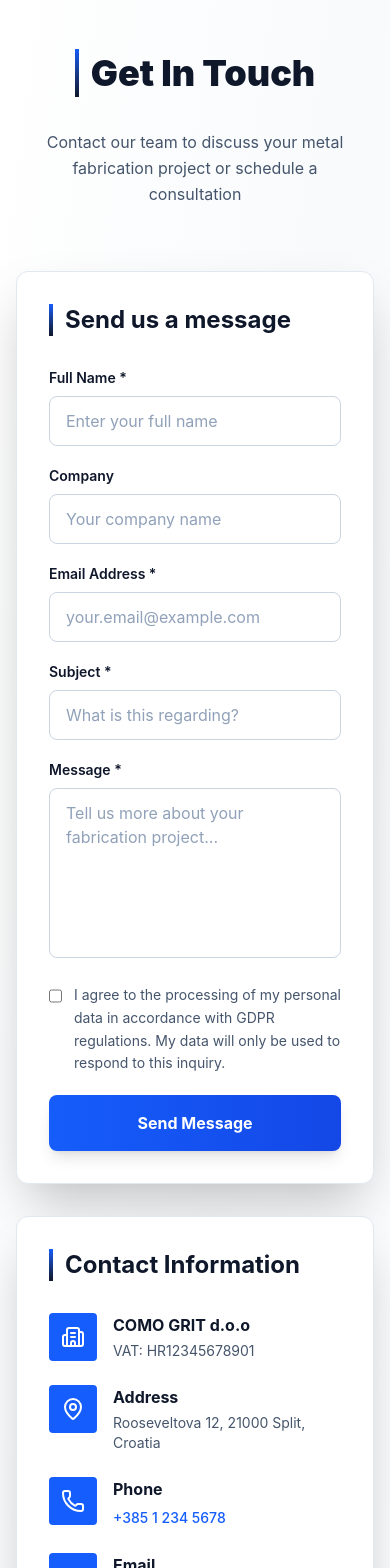
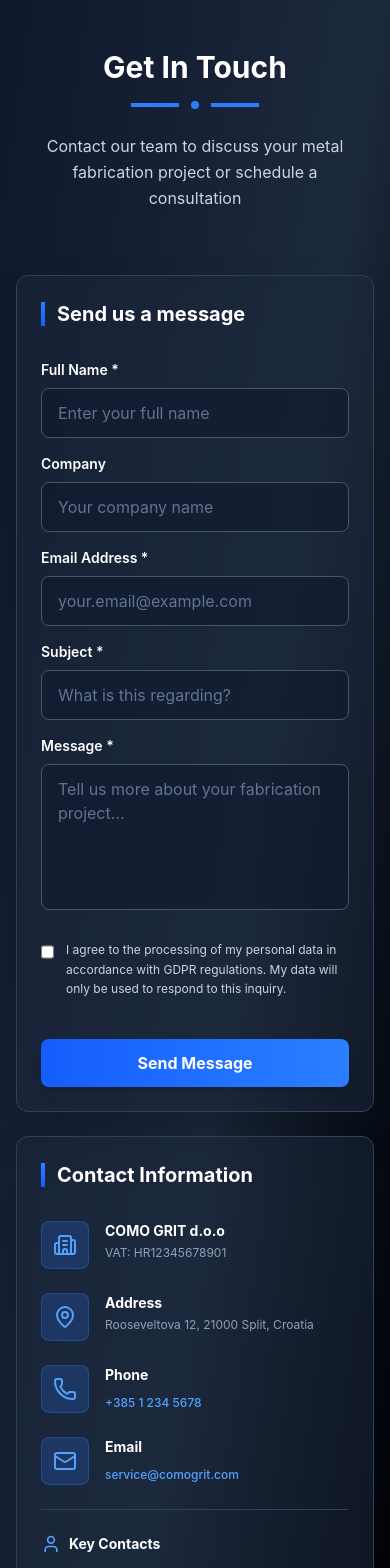
Before and after one commit to 50centash/como-grit-3, a React (Vite) app: page /Contact in a window 390 px wide. Shown: the part 160-1728 px from the top of the page. Built offline with nearby package versions, Linux system fonts and the light colour scheme.

Commit message:
commit 2#

```diff
--- a/src/pages/ContactUs.jsx
+++ b/src/pages/ContactUs.jsx
@@ -1,5 +1,5 @@
 import { useState } from 'react';
-import { Phone, Mail, MapPin, Building2, User } from 'lucide-react';
+import { Phone, Mail, MapPin, Building2, User, CircleCheck as CheckCircle2 } from 'lucide-react';
 
 export default function ContactUs() {
   const [formData, setFormData] = useState({
@@ -54,39 +54,42 @@ export default function ContactUs() {
   };
 
   return (
-    <div className="min-h-screen bg-gradient-to-br from-white via-slate-50 to-white">
+    <div className="min-h-screen bg-gradient-to-br from-slate-900 via-slate-800 to-black">
       <div className="pt-20">
         <div className="max-w-7xl mx-auto px-4 sm:px-6 py-12 sm:py-20">
 
           <div className="text-center mb-16 sm:mb-24">
-            <div className="inline-block mb-4">
-              <div className="flex items-center gap-3">
-                <div className="h-12 w-1 bg-gradient-to-b from-blue-600 to-slate-900"></div>
-                <h1 className="text-4xl sm:text-5xl lg:text-6xl font-black text-slate-900">Get In Touch</h1>
-              </div>
+            <h1 className="text-3xl sm:text-4xl lg:text-5xl font-bold text-white mb-4">
+              Get In Touch
+            </h1>
+            <div className="flex items-center justify-center gap-3 mb-6">
+              <div className="h-1 w-12 bg-blue-500"></div>
+              <div className="w-2 h-2 bg-blue-500 rounded-full"></div>
+              <div className="h-1 w-12 bg-blue-500"></div>
             </div>
-            <p className="text-base sm:text-lg text-slate-600 max-w-2xl mx-auto leading-relaxed px-4 mt-4">
+            <p className="text-base sm:text-lg text-slate-300 max-w-2xl mx-auto leading-relaxed px-4">
               Contact our team to discuss your metal fabrication project or schedule a consultation
             </p>
           </div>
 
-          <div className="grid lg:grid-cols-2 gap-8 mb-16">
+          <div className="grid lg:grid-cols-2 gap-6 sm:gap-8 mb-16">
 
-            <div className="bg-white rounded-xl shadow-2xl p-8 border border-slate-200 hover:shadow-2xl hover:border-blue-600 transition-all duration-300">
-              <h2 className="text-2xl font-bold text-slate-900 mb-8 flex items-center gap-3">
-                <div className="w-1 h-8 bg-gradient-to-b from-blue-600 to-slate-900"></div>
+            <div className="bg-slate-800/50 backdrop-blur-sm rounded-xl shadow-2xl p-6 sm:p-8 border border-slate-700 hover:border-blue-500 transition-all duration-300 hover:shadow-2xl hover:shadow-blue-500/20">
+              <h2 className="text-xl sm:text-2xl font-bold text-white mb-8 flex items-center gap-3">
+                <div className="w-1 h-6 bg-gradient-to-b from-blue-500 to-blue-600"></div>
                 Send us a message
               </h2>
 
               {submitted ? (
-                <div className="bg-green-50 border-2 border-green-500 rounded-lg p-8 text-center">
-                  <h3 className="text-2xl font-bold text-green-800 mb-2">Thank You!</h3>
-                  <p className="text-green-700">We've received your message and will get back to you soon.</p>
+                <div className="bg-emerald-500/10 border-2 border-emerald-500/50 rounded-lg p-8 text-center backdrop-blur-sm">
+                  <CheckCircle2 className="w-12 h-12 text-emerald-400 mx-auto mb-2" />
+                  <h3 className="text-2xl font-bold text-emerald-300 mb-2">Thank You!</h3>
+                  <p className="text-emerald-200">We've received your message and will get back to you soon.</p>
                 </div>
               ) : (
-                <form onSubmit={handleSubmit} className="space-y-5">
+                <form onSubmit={handleSubmit} className="space-y-4">
                   <div>
-                    <label htmlFor="fullName" className="block text-sm font-semibold text-slate-900 mb-2">
+                    <label htmlFor="fullName" className="block text-sm font-semibold text-white mb-2">
                       Full Name *
                     </label>
                     <input
@@ -96,13 +99,13 @@ export default function ContactUs() {
                       required
                       value={formData.fullName}
                       onChange={handleChange}
-                      className="w-full px-4 py-3 border border-slate-300 rounded-lg bg-white text-slate-900 placeholder-slate-400 focus:border-blue-600 focus:ring-2 focus:ring-blue-100 focus:outline-none transition-all"
+                      className="w-full px-4 py-3 border border-slate-600 rounded-lg bg-slate-900/50 text-white placeholder-slate-500 focus:border-blue-500 focus:ring-2 focus:ring-blue-500/30 focus:outline-none transition-all"
                       placeholder="Enter your full name"
                     />
                   </div>
 
                   <div>
-                    <label htmlFor="company" className="block text-sm font-semibold text-slate-900 mb-2">
+                    <label htmlFor="company" className="block text-sm font-semibold text-white mb-2">
                       Company
                     </label>
                     <input
@@ -111,13 +114,13 @@ export default function ContactUs() {
                       name="company"
                       value={formData.company}
                       onChange={handleChange}
-                      className="w-full px-4 py-3 border border-slate-300 rounded-lg bg-white text-slate-900 placeholder-slate-400 focus:border-blue-600 focus:ring-2 focus:ring-blue-100 focus:outline-none transition-all"
+                      className="w-full px-4 py-3 border border-slate-600 rounded-lg bg-slate-900/50 text-white placeholder-slate-500 focus:border-blue-500 focus:ring-2 focus:ring-blue-500/30 focus:outline-none transition-all"
                       placeholder="Your company name"
                     />
                   </div>
 
                   <div>
-                    <label htmlFor="email" className="block text-sm font-semibold text-slate-900 mb-2">
+                    <label htmlFor="email" className="block text-sm font-semibold text-white mb-2">
                       Email Address *
                     </label>
                     <input
@@ -127,13 +130,13 @@ export default function ContactUs() {
                       required
                       value={formData.email}
                       onChange={handleChange}
-                      className="w-full px-4 py-3 border border-slate-300 rounded-lg bg-white text-slate-900 placeholder-slate-400 focus:border-blue-600 focus:ring-2 focus:ring-blue-100 focus:outline-none transition-all"
+                      className="w-full px-4 py-3 border border-slate-600 rounded-lg bg-slate-900/50 text-white placeholder-slate-500 focus:border-blue-500 focus:ring-2 focus:ring-blue-500/30 focus:outline-none transition-all"
                       placeholder="your.email@example.com"
                     />
                   </div>
 
                   <div>
-                    <label htmlFor="subject" className="block text-sm font-semibold text-slate-900 mb-2">
+                    <label htmlFor="subject" className="block text-sm font-semibold text-white mb-2">
                       Subject *
                     </label>
                     <input
@@ -143,38 +146,38 @@ export default function ContactUs() {
                       required
                       value={formData.subject}
                       onChange={handleChange}
-                      className="w-full px-4 py-3 border border-slate-300 rounded-lg bg-white text-slate-900 placeholder-slate-400 focus:border-blue-600 focus:ring-2 focus:ring-blue-100 focus:outline-none transition-all"
+                      className="w-full px-4 py-3 border border-slate-600 rounded-lg bg-slate-900/50 text-white placeholder-slate-500 focus:border-blue-500 focus:ring-2 focus:ring-blue-500/30 focus:outline-none transition-all"
                       placeholder="What is this regarding?"
                     />
                   </div>
 
                   <div>
-                    <label htmlFor="message" className="block text-sm font-semibold text-slate-900 mb-2">
+                    <label htmlFor="message" className="block text-sm font-semibold text-white mb-2">
                       Message *
                     </label>
                     <textarea
                       id="message"
                       name="message"
-                      rows={6}
+                      rows={5}
                       required
                       value={formData.message}
                       onChange={handleChange}
-                      className="w-full px-4 py-3 border border-slate-300 rounded-lg bg-white text-slate-900 placeholder-slate-400 focus:border-blue-600 focus:ring-2 focus:ring-blue-100 focus:outline-none transition-all resize-none"
+                      className="w-full px-4 py-3 border border-slate-600 rounded-lg bg-slate-900/50 text-white placeholder-slate-500 focus:border-blue-500 focus:ring-2 focus:ring-blue-500/30 focus:outline-none transition-all resize-none"
                       placeholder="Tell us more about your fabrication project..."
                     />
                   </div>
 
-                  <div className="flex items-start gap-3">
+                  <div className="flex items-start gap-3 pt-2">
                     <input
                       type="checkbox"
                       id="gdprConsent"
                       name="gdprConsent"
                       checked={formData.gdprConsent}
                       onChange={handleChange}
-                      className="mt-1 w-4 h-4 border-slate-300 bg-white accent-blue-600 cursor-pointer"
+                      className="mt-1 w-4 h-4 border-slate-600 bg-slate-900 accent-blue-500 cursor-pointer"
                       required
                     />
-                    <label htmlFor="gdprConsent" className="text-sm text-slate-600 leading-relaxed cursor-pointer">
+                    <label htmlFor="gdprConsent" className="text-xs sm:text-sm text-slate-300 leading-relaxed cursor-pointer">
                       I agree to the processing of my personal data in accordance with GDPR regulations.
                       My data will only be used to respond to this inquiry.
                     </label>
@@ -182,7 +185,7 @@ export default function ContactUs() {
 
                   <button
                     type="submit"
-                    className="w-full bg-gradient-to-r from-blue-600 to-blue-700 hover:from-blue-700 hover:to-blue-800 text-white px-8 py-4 rounded-lg font-bold transition-all duration-300 shadow-lg hover:shadow-2xl hover:shadow-blue-600/40 active:scale-95"
+                    className="w-full bg-gradient-to-r from-blue-600 to-blue-500 hover:from-blue-500 hover:to-blue-400 text-white px-6 sm:px-8 py-3 sm:py-4 rounded-lg font-bold transition-all duration-300 shadow-lg hover:shadow-xl hover:shadow-blue-500/50 active:scale-95 mt-6"
                   >
                     Send Message
                   </button>
@@ -190,48 +193,46 @@ export default function ContactUs() {
               )}
             </div>
 
-            <div className="bg-white rounded-xl shadow-2xl p-8 border border-slate-200 hover:shadow-2xl hover:border-blue-600 transition-all duration-300">
-              <h2 className="text-2xl font-bold text-slate-900 mb-8 flex items-center gap-3">
-                <div className="w-1 h-8 bg-gradient-to-b from-blue-600 to-slate-900"></div>
+            <div className="bg-slate-800/50 backdrop-blur-sm rounded-xl shadow-2xl p-6 sm:p-8 border border-slate-700 hover:border-blue-500 transition-all duration-300 hover:shadow-2xl hover:shadow-blue-500/20">
+              <h2 className="text-xl sm:text-2xl font-bold text-white mb-8 flex items-center gap-3">
+                <div className="w-1 h-6 bg-gradient-to-b from-blue-500 to-blue-600"></div>
                 Contact Information
               </h2>
 
               <div className="space-y-6">
-                <div>
-                  <div className="flex items-start gap-4">
-                    <div className="flex-shrink-0">
-                      <div className="w-12 h-12 bg-blue-600 rounded flex items-center justify-center">
-                        <Building2 className="w-6 h-6 text-white" />
-                      </div>
+                <div className="flex items-start gap-4">
+                  <div className="flex-shrink-0">
+                    <div className="w-12 h-12 bg-blue-500/20 rounded-lg flex items-center justify-center border border-blue-500/30">
+                      <Building2 className="w-6 h-6 text-blue-400" />
                     </div>
-                    <div>
-                      <h3 className="font-bold text-slate-900 mb-1">{contactInfo.companyName}</h3>
-                      <p className="text-slate-600 text-sm">{contactInfo.registrationNumber}</p>
-                    </div>
+                  </div>
+                  <div>
+                    <h3 className="font-bold text-white mb-1 text-sm sm:text-base">{contactInfo.companyName}</h3>
+                    <p className="text-slate-400 text-xs sm:text-sm">{contactInfo.registrationNumber}</p>
                   </div>
                 </div>
 
                 <div className="flex items-start gap-4">
                   <div className="flex-shrink-0">
-                    <div className="w-12 h-12 bg-blue-600 rounded flex items-center justify-center">
-                      <MapPin className="w-6 h-6 text-white" />
+                    <div className="w-12 h-12 bg-blue-500/20 rounded-lg flex items-center justify-center border border-blue-500/30">
+                      <MapPin className="w-6 h-6 text-blue-400" />
                     </div>
                   </div>
                   <div>
-                    <h3 className="font-bold text-slate-900 mb-1">Address</h3>
-                    <p className="text-slate-600 text-sm">{contactInfo.address}</p>
+                    <h3 className="font-bold text-white mb-1 text-sm sm:text-base">Address</h3>
+                    <p className="text-slate-400 text-xs sm:text-sm">{contactInfo.address}</p>
                   </div>
                 </div>
 
                 <div className="flex items-start gap-4">
                   <div className="flex-shrink-0">
-                    <div className="w-12 h-12 bg-blue-600 rounded flex items-center justify-center">
-                      <Phone className="w-6 h-6 text-white" />
+                    <div className="w-12 h-12 bg-blue-500/20 rounded-lg flex items-center justify-center border border-blue-500/30">
+                      <Phone className="w-6 h-6 text-blue-400" />
                     </div>
                   </div>
                   <div>
-                    <h3 className="font-bold text-slate-900 mb-1">Phone</h3>
-                    <a href={`tel:${contactInfo.phone}`} className="text-blue-600 hover:text-blue-700 text-sm font-medium transition-colors">
+                    <h3 className="font-bold text-white mb-1 text-sm sm:text-base">Phone</h3>
+                    <a href={`tel:${contactInfo.phone}`} className="text-blue-400 hover:text-blue-300 text-xs sm:text-sm font-medium transition-colors">
                       {contactInfo.phone}
                     </a>
                   </div>
@@ -239,33 +240,33 @@ export default function ContactUs() {
 
                 <div className="flex items-start gap-4">
                   <div className="flex-shrink-0">
-                    <div className="w-12 h-12 bg-blue-600 rounded flex items-center justify-center">
-                      <Mail className="w-6 h-6 text-white" />
+                    <div className="w-12 h-12 bg-blue-500/20 rounded-lg flex items-center justify-center border border-blue-500/30">
+                      <Mail className="w-6 h-6 text-blue-400" />
                     </div>
                   </div>
                   <div>
-                    <h3 className="font-bold text-slate-900 mb-1">Email</h3>
-                    <a href={`mailto:${contactInfo.email}`} className="text-blue-600 hover:text-blue-700 text-sm font-medium transition-colors">
+                    <h3 className="font-bold text-white mb-1 text-sm sm:text-base">Email</h3>
+                    <a href={`mailto:${contactInfo.email}`} className="text-blue-400 hover:text-blue-300 text-xs sm:text-sm font-medium transition-colors">
                       {contactInfo.email}
                     </a>
                   </div>
                 </div>
 
-                <div className="border-t border-slate-200 pt-6 mt-6">
-                  <h3 className="font-bold text-slate-900 mb-4 flex items-center gap-2">
-                    <User className="w-5 h-5 text-blue-600" />
+                <div className="border-t border-slate-700 pt-6 mt-6">
+                  <h3 className="font-bold text-white mb-4 flex items-center gap-2 text-sm sm:text-base">
+                    <User className="w-5 h-5 text-blue-400" />
                     Key Contacts
                   </h3>
-                  <div className="space-y-4">
+                  <div className="space-y-3">
                     {contactInfo.keyStaff.map((staff, idx) => (
-                      <div key={idx} className="bg-slate-50 rounded-lg p-4 border border-slate-200 hover:border-blue-600 transition-colors">
-                        <h4 className="font-semibold text-slate-900 text-sm mb-1">{staff.name}</h4>
-                        <p className="text-blue-600 text-xs font-bold mb-2">{staff.role}</p>
+                      <div key={idx} className="bg-slate-900/40 rounded-lg p-3 sm:p-4 border border-slate-700 hover:border-blue-500/50 transition-colors">
+                        <h4 className="font-semibold text-white text-xs sm:text-sm mb-1">{staff.name}</h4>
+                        <p className="text-blue-400 text-xs font-bold mb-2">{staff.role}</p>
                         <div className="space-y-1">
-                          <a href={`tel:${staff.phone}`} className="block text-slate-600 hover:text-blue-600 text-xs transition-colors">
+                          <a href={`tel:${staff.phone}`} className="block text-slate-400 hover:text-blue-400 text-xs transition-colors">
                             {staff.phone}
                           </a>
-                          <a href={`mailto:${staff.email}`} className="block text-slate-600 hover:text-blue-600 text-xs transition-colors">
+                          <a href={`mailto:${staff.email}`} className="block text-slate-400 hover:text-blue-400 text-xs transition-colors truncate">
                             {staff.email}
                           </a>
                         </div>
@@ -277,17 +278,17 @@ export default function ContactUs() {
             </div>
           </div>
 
-          <div className="bg-white rounded-xl shadow-2xl overflow-hidden border border-slate-200">
-            <div className="p-8 border-b border-slate-200 bg-gradient-to-r from-slate-50 to-white">
-              <h2 className="text-2xl font-bold text-slate-900 flex items-center gap-3">
-                <div className="w-1 h-8 bg-gradient-to-b from-blue-600 to-slate-900"></div>
+          <div className="bg-slate-800/50 backdrop-blur-sm rounded-xl shadow-2xl overflow-hidden border border-slate-700 hover:border-blue-500 transition-all duration-300 hover:shadow-2xl hover:shadow-blue-500/20">
+            <div className="p-6 sm:p-8 border-b border-slate-700 bg-gradient-to-r from-slate-800 to-slate-900">
+              <h2 className="text-xl sm:text-2xl font-bold text-white flex items-center gap-3 mb-2">
+                <MapPin className="w-6 h-6 text-blue-400" />
                 Our Location
               </h2>
-              <p className="text-slate-600 mt-2">Rooseveltova 12, 21000 Split, Croatia</p>
+              <p className="text-slate-400 text-xs sm:text-sm mt-2">Rooseveltova 12, 21000 Split, Croatia</p>
             </div>
-            <div className="w-full h-96 bg-slate-100">
+            <div className="w-full h-96 bg-slate-900">
               <iframe
-                src="https://www.google.com/maps/embed?pb=!1m18!1m12!1m3!1d2854.1234567890!2d16.4572!3d43.5081!2m3!1f0!2f0!3f0!3m2!1i1024!2i768!4f13.1!3m3!1m2!1s0x13355d26e8e8e8e9%3A0x1234567890abcdef!2sRooseveltova%2012%2C%2021000%20Split%2C%20Croatia!5e0!3m2!1sen!2shr!4v1700000000000"
+                src="https://www.openstreetmap.org/export/embed.html?bbox=16.43%2C43.50%2C16.48%2C43.52&layer=mapnik&marker=43.5081%2C16.4572"
                 width="100%"
                 height="100%"
                 style={{ border: 0 }}
--- a/src/pages/Gallery.jsx
+++ b/src/pages/Gallery.jsx
@@ -122,47 +122,62 @@ export default function Gallery() {
 
       {selectedImage && (
         <div
-          className="fixed inset-0 z-50 flex items-center justify-center bg-slate-900/98 backdrop-blur-md animate-fadeIn"
+          className="fixed inset-0 z-50 flex items-center justify-center bg-gradient-to-br from-slate-900/95 via-slate-900/98 to-black/95 backdrop-blur-lg animate-fadeIn"
           onClick={handleClose}
         >
-          <div className="relative w-full h-full max-w-7xl mx-auto p-4 sm:p-8 flex items-center justify-center" onClick={(e) => e.stopPropagation()}>
+          <div className="relative w-full h-full flex flex-col items-center justify-center p-4 sm:p-6" onClick={(e) => e.stopPropagation()}>
 
-            <div className="relative w-full h-full flex items-center justify-center">
+            <div className="relative w-full h-full max-w-6xl flex items-center justify-center">
               <img
                 src={selectedImage.url.replace('w=800', 'w=1600')}
                 alt={selectedImage.title}
-                className="max-w-full max-h-full object-contain animate-scaleIn border-2 border-blue-600/50 rounded-lg"
+                className="max-w-full max-h-[80vh] object-contain animate-scaleIn rounded-xl shadow-2xl"
               />
             </div>
 
             <button
               onClick={handleClose}
-              className="absolute top-4 right-4 sm:top-6 sm:right-6 bg-white hover:bg-slate-100 rounded-full p-2 sm:p-3 transition-all duration-200 shadow-xl hover:scale-110 active:scale-95 z-10 border-2 border-slate-200"
+              className="absolute top-6 right-6 bg-white/10 hover:bg-white/20 backdrop-blur-md text-white p-3 transition-all duration-300 shadow-2xl hover:scale-110 active:scale-95 z-20 border border-white/20 hover:border-white/40 rounded-xl"
               aria-label="Close"
             >
-              <X className="w-5 h-5 sm:w-6 sm:h-6 text-slate-900" />
+              <X className="w-6 h-6" />
             </button>
 
             <button
               onClick={handlePrev}
-              className="absolute left-2 sm:left-4 top-1/2 -translate-y-1/2 bg-white hover:bg-slate-100 rounded-full p-2 sm:p-3 transition-all duration-200 shadow-xl hover:scale-110 active:scale-95 z-10 border-2 border-slate-200"
+              className="absolute left-4 sm:left-6 top-1/2 -translate-y-1/2 bg-white/10 hover:bg-white/20 backdrop-blur-md text-white p-3 sm:p-4 transition-all duration-300 shadow-2xl hover:scale-110 active:scale-95 z-20 border border-white/20 hover:border-white/40 rounded-xl"
               aria-label="Previous image"
             >
-              <ChevronLeft className="w-5 h-5 sm:w-7 sm:h-7 text-slate-900" />
+              <ChevronLeft className="w-6 h-6 sm:w-7 sm:h-7" />
             </button>
 
             <button
               onClick={handleNext}
-              className="absolute right-2 sm:right-4 top-1/2 -translate-y-1/2 bg-white hover:bg-slate-100 rounded-full p-2 sm:p-3 transition-all duration-200 shadow-xl hover:scale-110 active:scale-95 z-10 border-2 border-slate-200"
+              className="absolute right-4 sm:right-6 top-1/2 -translate-y-1/2 bg-white/10 hover:bg-white/20 backdrop-blur-md text-white p-3 sm:p-4 transition-all duration-300 shadow-2xl hover:scale-110 active:scale-95 z-20 border border-white/20 hover:border-white/40 rounded-xl"
               aria-label="Next image"
             >
-              <ChevronRight className="w-5 h-5 sm:w-7 sm:h-7 text-slate-900" />
+              <ChevronRight className="w-6 h-6 sm:w-7 sm:h-7" />
             </button>
 
-            <div className="absolute top-4 left-1/2 -translate-x-1/2 bg-white backdrop-blur-sm px-4 sm:px-5 py-2 rounded shadow-lg z-10 border-2 border-slate-200">
-              <p className="text-blue-600 text-xs sm:text-sm font-bold">
-                {currentIndex + 1} / {galleryImages.length}
+            <div className="absolute bottom-8 left-1/2 -translate-x-1/2 bg-white/10 backdrop-blur-md px-6 py-3 rounded-full shadow-2xl z-20 border border-white/20 hover:border-white/40 transition-colors">
+              <p className="text-white text-sm font-medium">
+                {currentIndex + 1} <span className="text-white/60">of</span> {galleryImages.length}
               </p>
+            </div>
+
+            <div className="absolute bottom-8 right-8 flex gap-2 z-20">
+              <button
+                onClick={handlePrev}
+                className="text-white/60 hover:text-white transition-colors text-xs sm:text-sm font-medium px-3 py-1.5 bg-white/10 backdrop-blur-sm border border-white/20 rounded-lg hover:bg-white/20"
+              >
+                Prev
+              </button>
+              <button
+                onClick={handleNext}
+                className="text-white/60 hover:text-white transition-colors text-xs sm:text-sm font-medium px-3 py-1.5 bg-white/10 backdrop-blur-sm border border-white/20 rounded-lg hover:bg-white/20"
+              >
+                Next
+              </button>
             </div>
           </div>
         </div>
```
